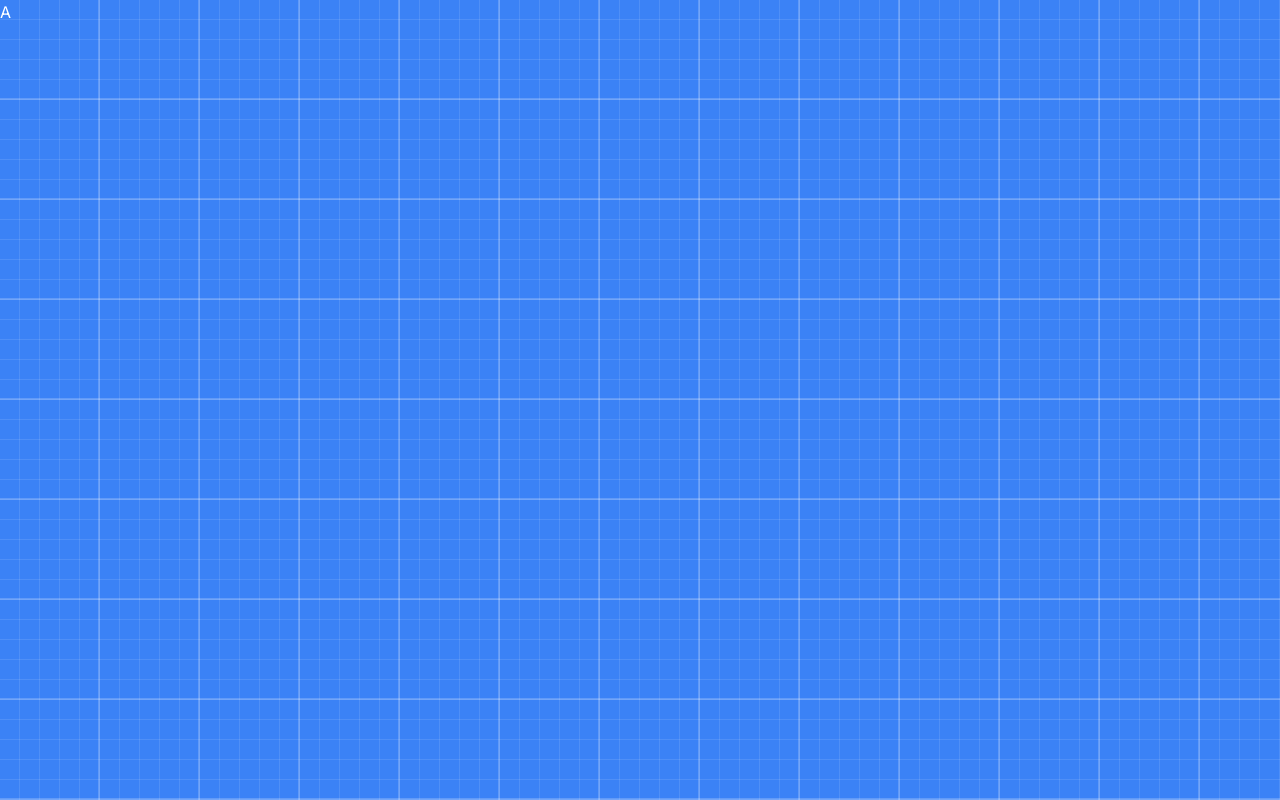
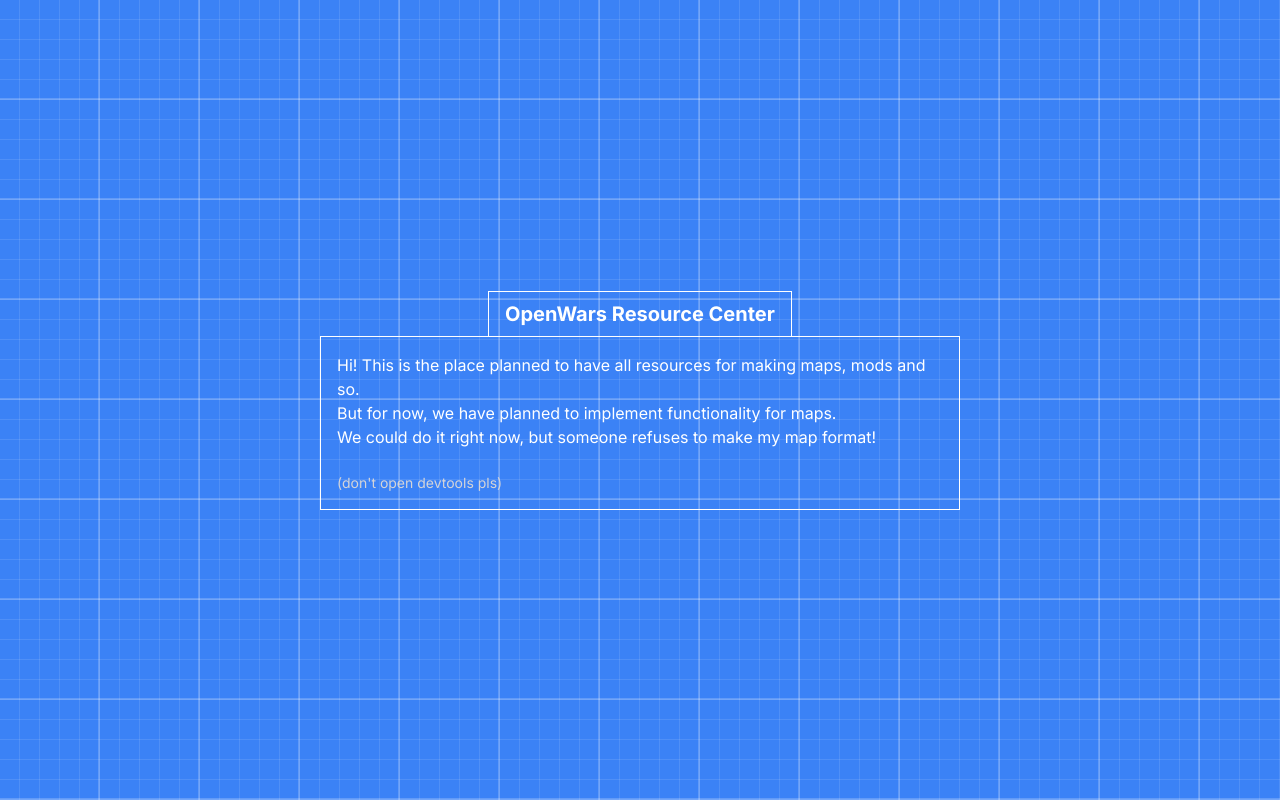
Before and after one commit to OpenWars/website, a SvelteKit app: page /resources in a window 1280 px wide. Built offline with nearby package versions, Linux system fonts and the light colour scheme.

Commit message:
refactor resources: add placeholder content

```diff
--- a/src/routes/resources/+page.svelte
+++ b/src/routes/resources/+page.svelte
@@ -1 +1,23 @@
-<p>A</p>
+<section class="flex flex-col justify-center items-center h-screen">
+	<div class="border-x border-t border-white px-4 py-2">
+		<h1 class="text-xl font-bold">OpenWars Resource Center</h1>
+	</div>
+	<div class="border border-white p-4 w-1/2">
+		<!--- A main developer was against this idea, but there we go -->
+		<p>Hi! This is the place planned to have all resources for making maps, mods and so.</p>
+		<!--- Total lie: -->
+		<p>But for now, we have planned to implement functionality for maps.</p>
+		<!---
+      At my defense, what I'm supposed to implement? A public list of mods, sprites?
+      Many lawsuits incoming.
+      I also want to avoid authentication and those things, I mean there isn't a single good authentication library for Svelte.
+      There is @authjs but it's too green to be used, i have plans of using a API key instead.
+    -->
+		<p>
+			We could do it right now, but someone <!--- Yes Rivest, it's you --> refuses to make my map format!
+		</p>
+		<br />
+		<p class="text-sm text-zinc-300">(don't open devtools pls)</p>
+		<!--- Written by Ilai at 11:53 P.M. UTC-3, at the point of almost falling sleep on my keyboard. -->
+	</div>
+</section>
```
